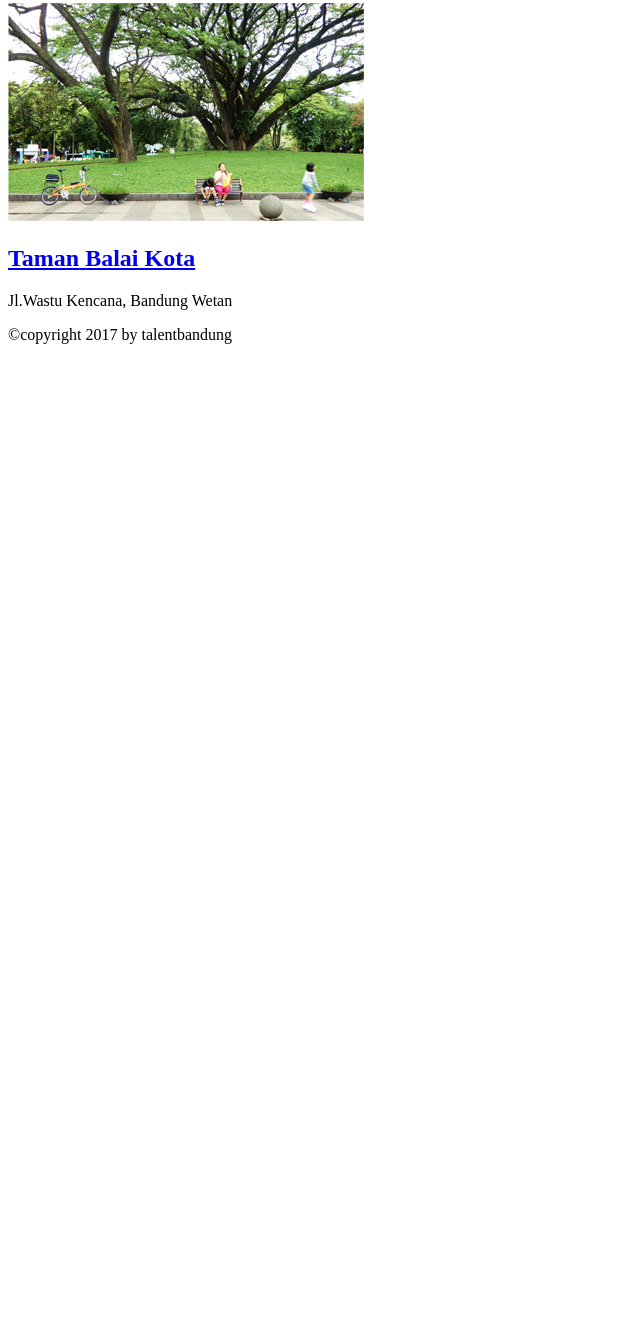
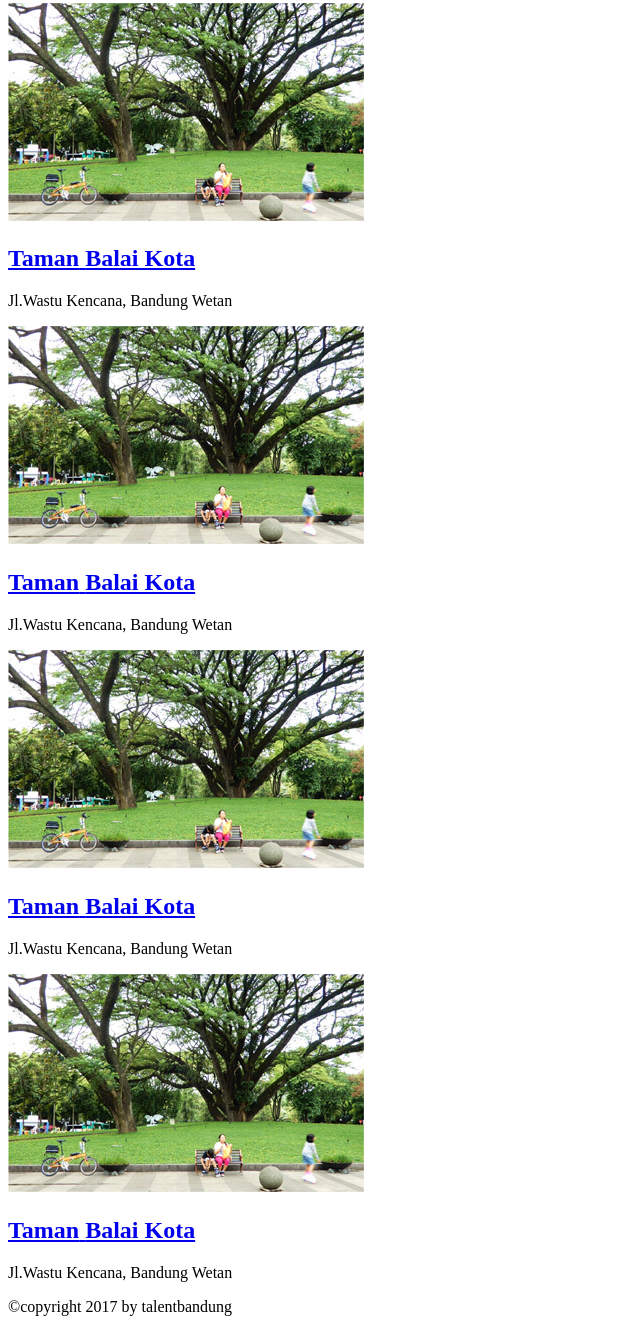
Before and after one commit to joepetrus/talentbandung.id, a plain HTML site: page sesi2/index.html in a window 1280 px wide. Shown: the part 780-2112 px from the top of the page, without its empty margins (0-640 px from the left). Before the commit the page ends 1140 px from the top, so only its background shows below. Drawn offline with nearby package versions, Linux system fonts and the light colour scheme.

Commit message:
penambahan gambar jadi 6

```diff
--- a/sesi2/index.html
+++ b/sesi2/index.html
@@ -62,6 +62,51 @@
                 <p>Jl.Wastu Kencana, Bandung Wetan</p>
             </div>
             </div>
+            <div class="daftar-taman">
+                <div class="taman">
+                    <a href="single.html">
+                        <img src="images/taman-balkot.jpg">
+                    </a>
+                    <div class="taman-detail"></div>
+                    <h2>
+                        <a href="g">
+                            <span class="subtitle">Taman</span>
+                            <span class="title">Balai Kota</span>
+                        </a>
+                    </h2>
+                    <p>Jl.Wastu Kencana, Bandung Wetan</p>
+                </div>
+                </div>
+                <div class="daftar-taman">
+                    <div class="taman">
+                        <a href="single.html">
+                            <img src="images/taman-balkot.jpg">
+                        </a>
+                        <div class="taman-detail"></div>
+                        <h2>
+                            <a href="g">
+                                <span class="subtitle">Taman</span>
+                                <span class="title">Balai Kota</span>
+                            </a>
+                        </h2>
+                        <p>Jl.Wastu Kencana, Bandung Wetan</p>
+                    </div>
+                    </div>
+                    <div class="daftar-taman">
+                        <div class="taman">
+                            <a href="single.html">
+                                <img src="images/taman-balkot.jpg">
+                            </a>
+                            <div class="taman-detail"></div>
+                            <h2>
+                                <a href="g">
+                                    <span class="subtitle">Taman</span>
+                                    <span class="title">Balai Kota</span>
+                                </a>
+                            </h2>
+                            <p>Jl.Wastu Kencana, Bandung Wetan</p>
+                        </div>
+                        </div>
             <div class="footer">
                 <p>&copy;copyright 2017 by talentbandung</p></div>
     </div>
```
